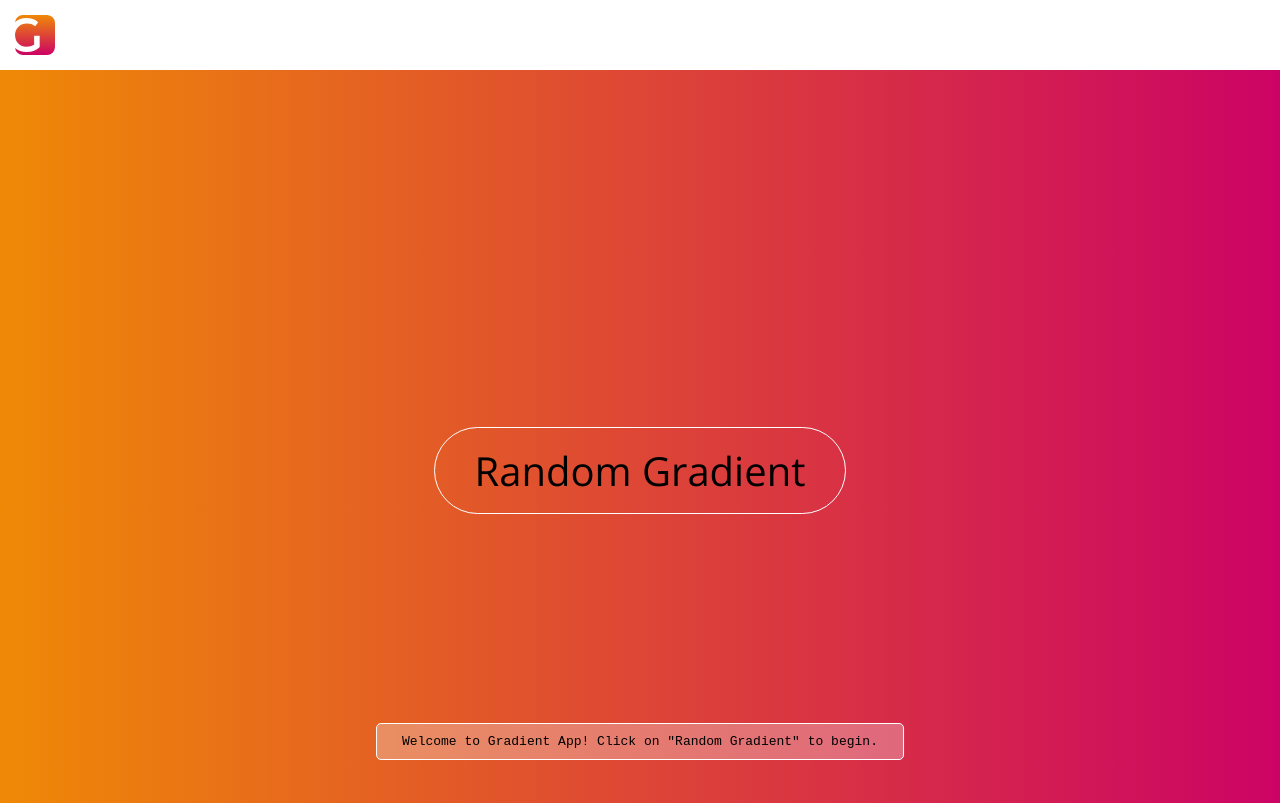
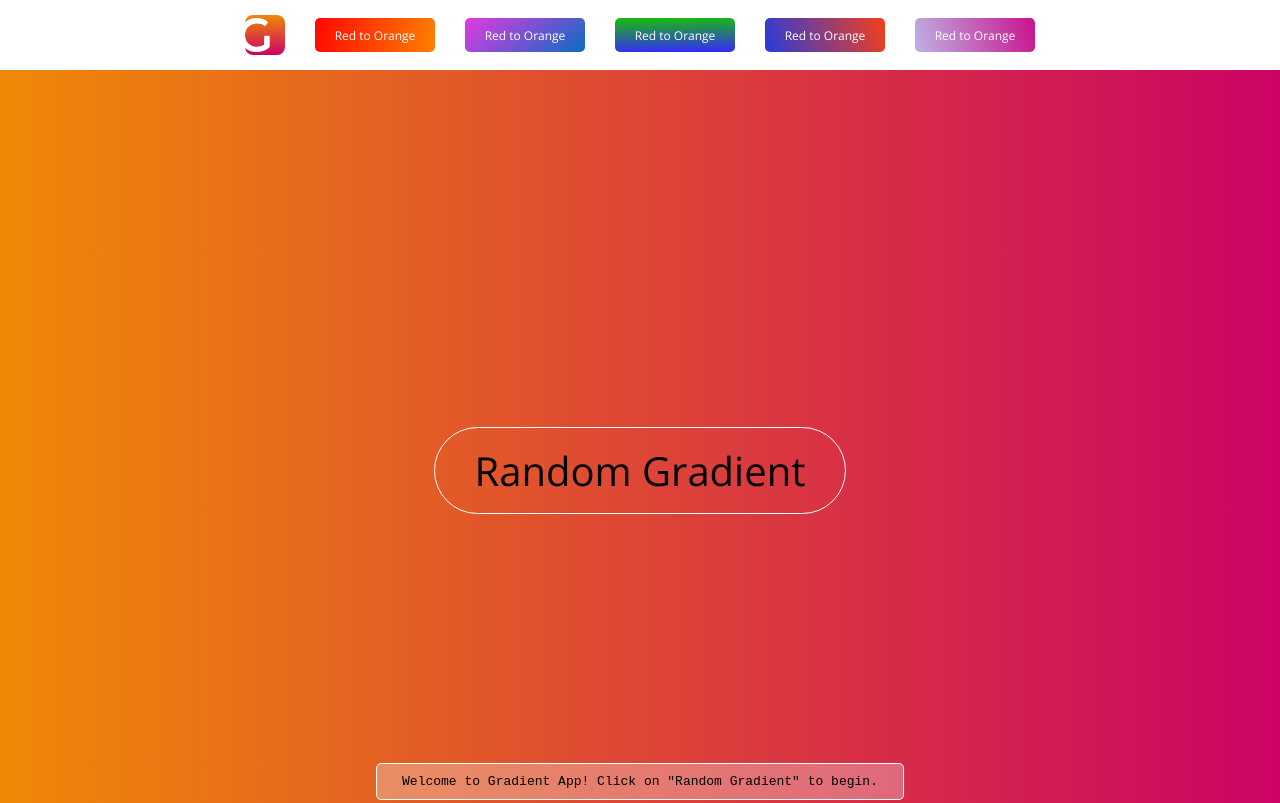
Before and after one commit to raiyanjamal/gradient-app, a plain HTML site: page index.html in a window 1280 px wide. Shown: the top 803 px of the page. Drawn offline with nearby package versions, Linux system fonts and the light colour scheme.

Commit message:
testing out mood cards

```diff
--- a/index.html
+++ b/index.html
@@ -14,11 +14,21 @@
 <body>
     <header>
         <img class="main-icon" src="assets/icon-gradient-app.svg" alt="Gradient App Icon">
+        <div id="cardWrapper">
+            <button id="moodCard" class="card1">Red to Orange</button>
+            <button id="moodCard" class="card2">Red to Orange</button>
+            <button id="moodCard" class="card3">Red to Orange</button>
+            <button id="moodCard" class="card4">Red to Orange</button>
+            <button id="moodCard" class="card5">Red to Orange</button>
+        </div>
     </header>
+
     <div id="color-pad">
-        <button class="sub-btn" type="submit" onclick="setRandomColor()">Random Gradient</button>
+        <button id="sub-btn" type="submit" onclick="setRandomColor()">Random Gradient</button>
         <code id="gradient-output">Welcome to Gradient App! Click on "Random Gradient" to begin.</code>
     </div>
+
+    <!-- color-pad2 is in beta -->
     <div id="color-pad2">
         <button class="sub-btn2" type="submit" onclick="setRandomRed()">Random Red</button>
         <code id="gradient-output2">Welcome to Gradient App! Click on "Random Gradient" to begin.</code>
--- a/script.js
+++ b/script.js
@@ -48,7 +48,7 @@ function setRandomRed() {
     document.getElementById("gradient-output2").innerHTML = thePad2;
 }
 // button animate using jQuery
-$(".sub-btn").click(function () {
+$("#sub-btn").click(function () {
     $('html, body').animate({
         scrollTop: $("#color-pad").offset().top
     }, 500);
--- a/style.css
+++ b/style.css
@@ -25,6 +25,9 @@
 }
 
 header {
+    display: flex;
+    align-items: center;
+    justify-content: center;
     margin: 0 auto;
     max-width: 1280px;
     width: 100%;
@@ -37,7 +40,47 @@ img.main-icon {
     width: 40px;
 }
 
-.sub-btn {
+/* moodCards styling */
+
+#cardWrapper {
+    display: flex;
+}
+
+#moodCard {
+    width: 120px;
+    height: 34px;
+    margin: 3px 15px;
+    display: flex;
+    align-items: center;
+    justify-content: center;
+    color: #fff;
+    font-family: "Open Sans";
+    font-size: 12px;
+    border-radius: 5px;
+    border: none;
+}
+
+.card1 {
+    background: linear-gradient(101deg, rgb(255, 8, 0) 0%, rgb(255, 127, 0) 100%);
+}
+
+.card2 {
+    background: linear-gradient(141deg, rgb(228, 58, 226) 0%, rgb(11, 108, 196) 100%);
+}
+
+.card3 {
+    background: linear-gradient(359deg, rgb(53, 39, 254) 0%, rgb(25, 190, 7) 100%);
+}
+
+.card4 {
+    background: linear-gradient(250deg, rgb(245, 63, 24) 0%, rgb(38, 60, 219) 100%);
+}
+
+.card5 {
+    background: linear-gradient(254deg, rgb(201, 18, 140) 0%, rgb(189, 178, 229) 100%);
+}
+
+#sub-btn {
     font-family: 'Open Sans', sans-serif;
     font-weight: 300;
     color: #000000;
@@ -48,13 +91,13 @@ img.main-icon {
     font-size: 40px;
 }
 
-.sub-btn:hover {
+#sub-btn:hover {
     background: #ffffff40;
 }
 
 #gradient-output {
     position: absolute;
-    bottom: 5%;
+    bottom: 0;
     left: 50%;
     transform: translateX(-50%);
     background: rgba(245, 245, 245, 0.3);
@@ -72,7 +115,7 @@ img.main-icon {
         left: 50%;
         transform: translateX(-50%);
     }
-    .sub-btn {
+    #sub-btn {
         font-size: 30px;
     }
 }
```
